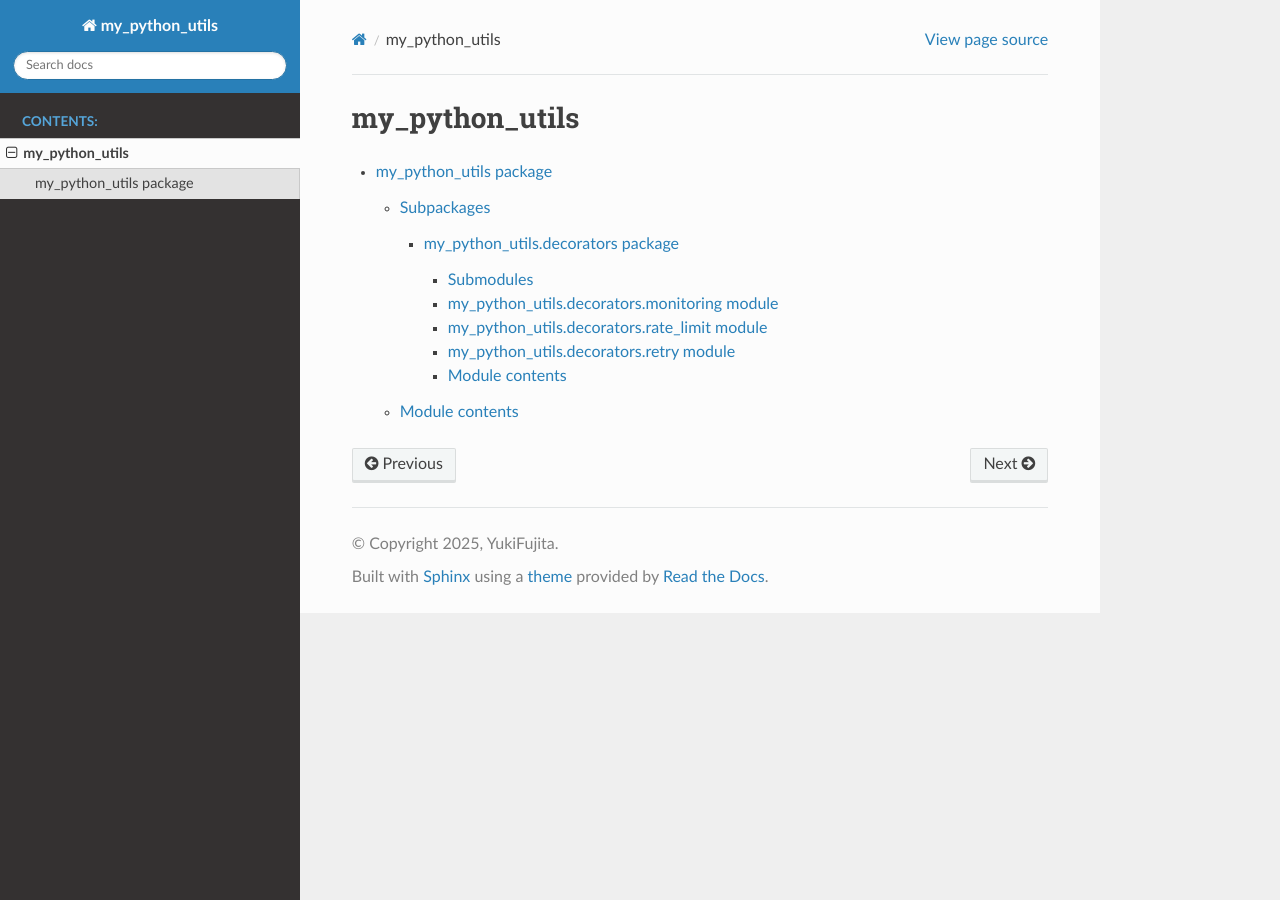
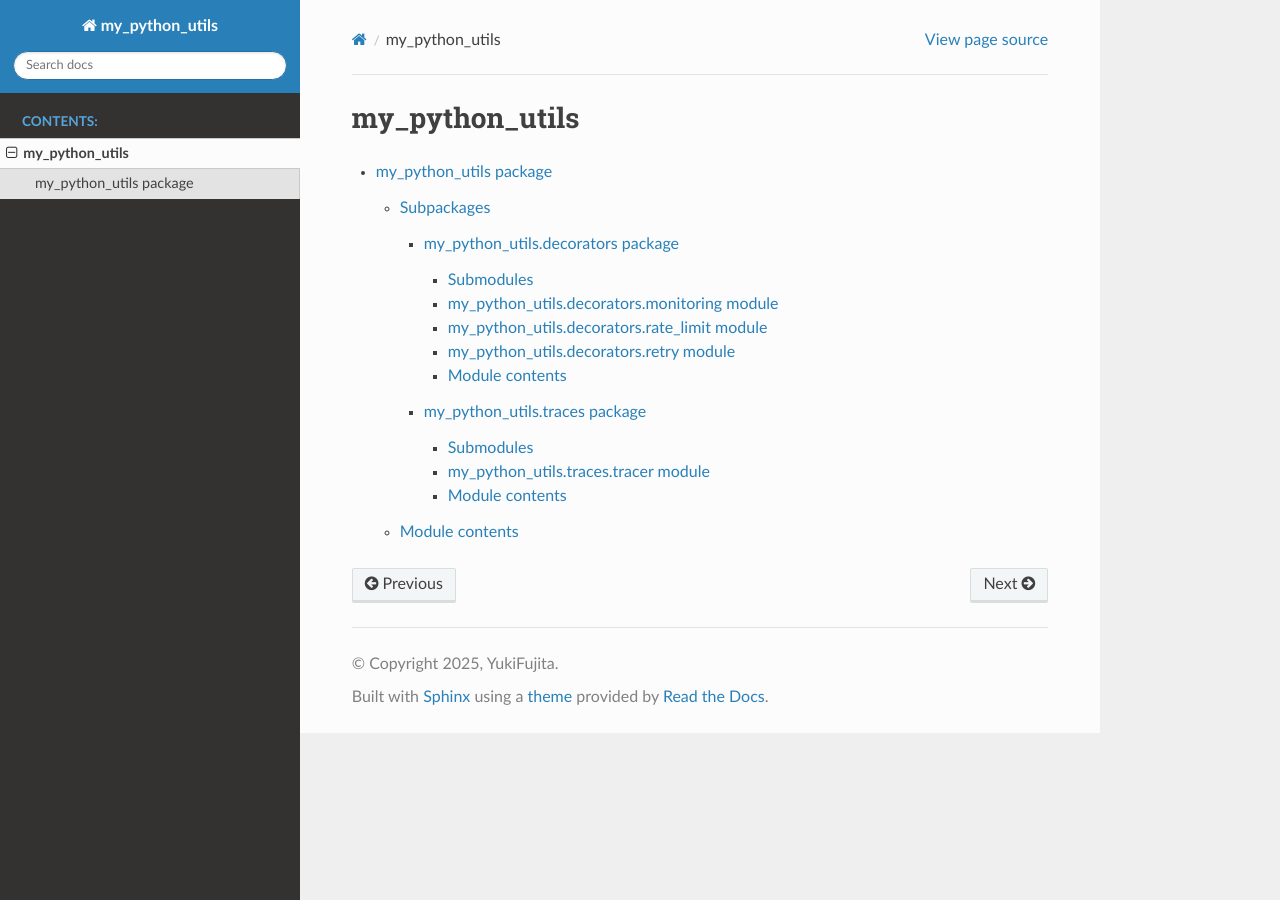
Before and after one commit to you22fy/my_python_utils, a Sphinx documentation site: the page built from docs/source/modules.rst, in a window 1280 px wide. Built offline with Sphinx 7.4.7 and the Read the Docs theme 3.1.0, drawn with Linux system fonts in a browser that asks for light colours.

Commit message:
docs: generate

```diff
--- a/docs/source/my_python_utils.rst
+++ b/docs/source/my_python_utils.rst
@@ -8,6 +8,7 @@ Subpackages
    :maxdepth: 4
 
    my_python_utils.decorators
+   my_python_utils.traces
 
 Module contents
 ---------------
--- /dev/null
+++ b/docs/source/my_python_utils.traces.rst
@@ -0,0 +1,21 @@
+my\_python\_utils.traces package
+=================================
+
+Submodules
+----------
+
+my\_python\_utils.traces.tracer module
+---------------------------------------
+
+.. automodule:: my_python_utils.traces.tracer
+   :members:
+   :undoc-members:
+   :show-inheritance:
+
+Module contents
+---------------
+
+.. automodule:: my_python_utils.traces
+   :members:
+   :undoc-members:
+   :show-inheritance:
```
Also changed, not shown: 12 other files.
